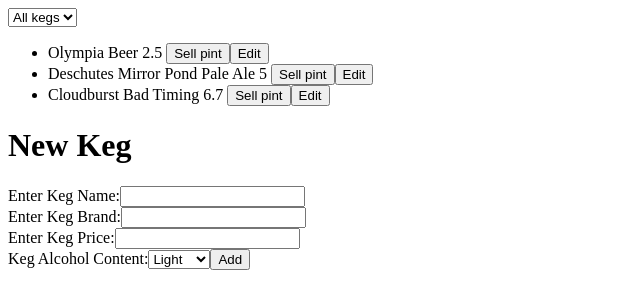
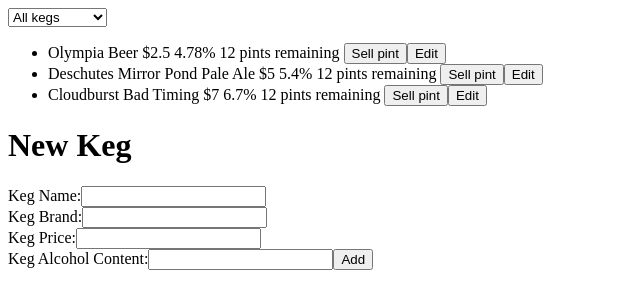
Before and after one commit to zachweintraub/tap-room, an Angular app: page / in a window 1280 px wide. Shown: the top 308 px of the page, without its empty margins (0-640 px from the left). Built offline with nearby package versions, Linux system fonts and the light colour scheme.

Commit message:
implement add keg and keg level filter

```diff
--- a/src/app/app.component.html
+++ b/src/app/app.component.html
@@ -1,3 +1,3 @@
 <app-keg-list [childKegList]='masterKegList' (clickSender)='editKeg($event)'></app-keg-list>
-<app-edit-keg [childSelectedKeg]='selectedKeg'></app-edit-keg>
+<app-edit-keg [childSelectedKeg]='selectedKeg' (clickSender)='editKeg($event)'></app-edit-keg>
 <app-new-keg (sendKeg)='addKeg($event)'></app-new-keg>
--- a/src/app/app.component.ts
+++ b/src/app/app.component.ts
@@ -14,7 +14,7 @@
   masterKegList: Keg[] = [
     new Keg('Beer', 'Olympia', 2.50, 4.78),
     new Keg('Mirror Pond Pale Ale', 'Deschutes', 5, 5.4),
-    new Keg('Bad Timing', 'Cloudburst', 6.7, 7)
+    new Keg('Bad Timing', 'Cloudburst', 7, 6.7)
   ];
 
   selectedKeg: Keg = null;
--- a/src/app/app.module.ts
+++ b/src/app/app.module.ts
@@ -6,6 +6,8 @@
 import { NewKegComponent } from './new-keg/new-keg.component';
 import { EditKegComponent } from './edit-keg/edit-keg.component';
 
+import { PintsPipe } from './pints.pipe';
+
 
 
 @NgModule({
@@ -13,7 +15,8 @@
     AppComponent,
     KegListComponent,
     NewKegComponent,
-    EditKegComponent
+    EditKegComponent,
+    PintsPipe
   ],
   imports: [
     BrowserModule,
--- a/src/app/edit-keg/edit-keg.component.html
+++ b/src/app/edit-keg/edit-keg.component.html
@@ -11,5 +11,6 @@
   <input [(ngModel)]="childSelectedKeg.price"><br>
   <label>ABV:</label>
   <input [(ngModel)]="childSelectedKeg.alcoholContent"><br>
-  <button (click)="saveButtonClicked()">Save</button><button (click)="deleteKeg(childSelectedKeg)">Delete</button>
+  <button (click)="saveButtonClicked()">Save</button>
+  <!-- <button (click)="deleteKeg(childSelectedKeg)">Delete</button> -->
 </div>
--- a/src/app/edit-keg/edit-keg.component.ts
+++ b/src/app/edit-keg/edit-keg.component.ts
@@ -13,16 +13,12 @@
   @Input() childSelectedKeg: Keg;
   @Output() clickSender = new EventEmitter();
 
-  finishedEditing() {
-    this.clickSender.emit(null);
-  }
-
   saveButtonClicked() {
-    console.log('saving');
+    this.clickSender.emit(null)
   }
 
 
-  deleteKeg(selectedKeg: Keg) {
-    console.log('deleting');
-  }
+  // deleteKeg(selectedKeg: Keg) {
+
+  // }
 }
--- a/src/app/keg-list/keg-list.component.html
+++ b/src/app/keg-list/keg-list.component.html
@@ -1,12 +1,11 @@
-<select (change)='onAlcoholChange($event.target.value)'>
+<select (change)='onPintsChange($event.target.value)'>
   <option value='allKegs'>All kegs</option>
-  <option value='Light'>Light</option>
-  <option value='Strong'>Strong</option>
+  <option value='Less than 10'>Less than 10</option>
 </select>
 
 <ul>
-  <li *ngFor='let currentKeg of childKegList'>{{currentKeg.brand}} {{currentKeg.name}} {{currentKeg.price}}
-    <button>Sell pint</button>
+  <li *ngFor='let currentKeg of childKegList | pints:filterByPintsLeft'>{{currentKeg.brand}} {{currentKeg.name}} ${{currentKeg.price}} {{currentKeg.alcoholContent}}% {{currentKeg.level}} pints remaining
+    <button (click)="currentKeg.sellPint()">Sell pint</button>
     <button (click)="editButtonClicked(currentKeg)">Edit</button>
   </li>
   </ul>
--- a/src/app/keg-list/keg-list.component.ts
+++ b/src/app/keg-list/keg-list.component.ts
@@ -14,4 +14,10 @@
     this.clickSender.emit(keg);
   }
 
+  filterByPintsLeft: string = "allKegs"
+
+  onPintsChange(optionFromMenu){
+    this.filterByPintsLeft = optionFromMenu;
+  }
+
 }
--- a/src/app/models/keg.model.ts
+++ b/src/app/models/keg.model.ts
@@ -1,6 +1,12 @@
 import { AppComponent } from './../app.component';
 
 export class Keg {
-    public level: number = 124;
+    public level: number = 12;
     constructor(public name: string, public brand: string, public price: number, public alcoholContent: number) {}
+
+    sellPint() {
+        if(this.level > 0) {
+            this.level -= 1;
+        }
+    }
 }
--- a/src/app/new-keg/new-keg.component.html
+++ b/src/app/new-keg/new-keg.component.html
@@ -1,21 +1,18 @@
 <h1>New Keg</h1>
 <div>
- <label>Enter Keg Name:</label>
+ <label>Keg Name:</label>
  <input #newName>
 </div>
 <div>
-  <label>Enter Keg Brand:</label>
+  <label>Keg Brand:</label>
     <input #newBrand>
   </div>
   <div>
-    <label>Enter Keg Price:</label>
+    <label>Keg Price:</label>
     <input #newPrice>
     </div>
 <div>
   <label>Keg Alcohol Content:</label>
-  <select #newAlcohol>
-    <option [value]="1"> Light </option>
-    <option [value]="2"> Strong </option>
-  </select>
+  <input #newAlcohol>
   <button (click)="submitForm(newName.value, newBrand.value, newPrice.value, newAlcohol.value); newName.value=''; newBrand.value=''; newPrice.value=''">Add</button>
 </div>
--- /dev/null
+++ b/src/app/pints.pipe.ts
@@ -0,0 +1,24 @@
+import { Pipe, PipeTransform } from '@angular/core';
+import { Keg } from './models/keg.model';
+
+@Pipe({
+    name: "pints",
+    pure: false
+})
+
+
+export class PintsPipe implements PipeTransform {
+    transform(input: Keg[], desiredPints) {
+        let output: Keg[] = [];
+        if(desiredPints == "Less than 10"){
+            for(let i = 0; i < input.length; i++){
+                if(input[i].level <= 10){
+                    output.push(input[i]);
+                }
+            }
+        } else {
+            output = input;
+        }
+        return output;
+    }
+}
```
Also changed, not shown: src/app/alcohol.pipe.ts (deleted).
